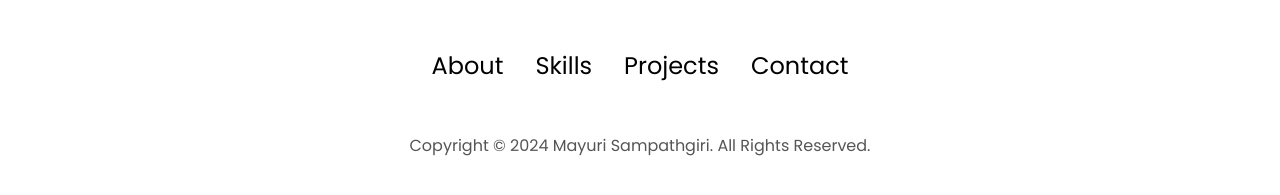
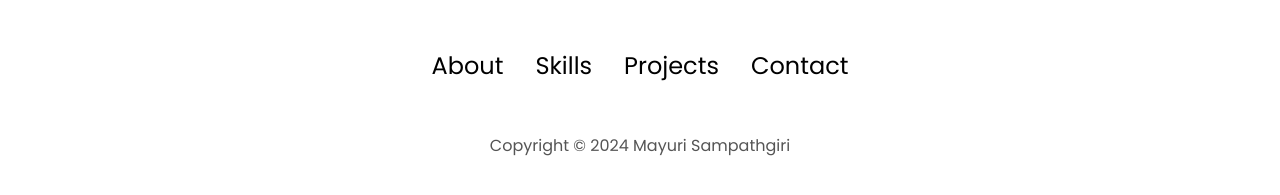
Before and after one commit to mayurisampathgiri/portfolio-website, a plain HTML site: page index.html in a window 1280 px wide. Shown: the part 4034-4229 px from the top of the page. Drawn offline with Linux system fonts and the light colour scheme.

Commit message:
updated readme

```diff
--- a/index.html
+++ b/index.html
@@ -368,7 +368,7 @@
           </ul>
         </div>
       </nav>
-      <p>Copyright &#169; 2024 Mayuri Sampathgiri. All Rights Reserved.</p>
+      <p>Copyright &#169; 2024 Mayuri Sampathgiri</p>
     </footer>
     <script src="script.js"></script>
   </body>
```
Also changed, not shown: 1 other file.
